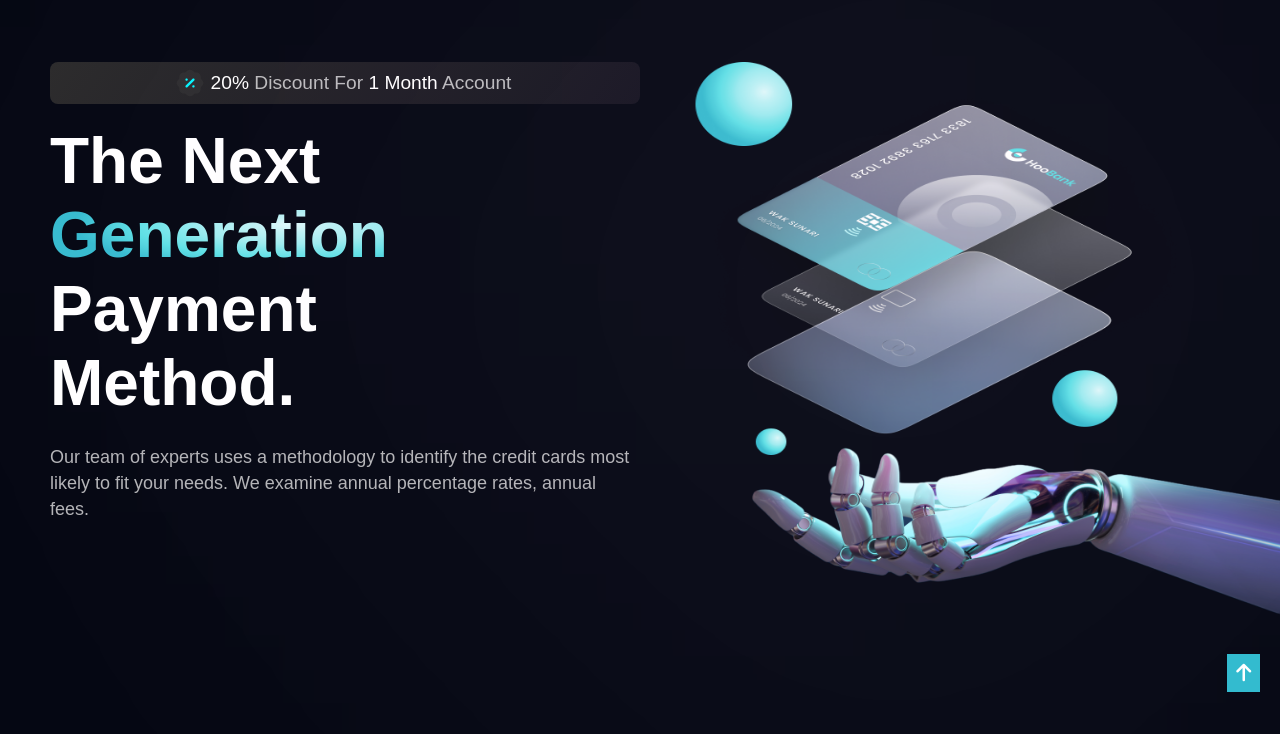
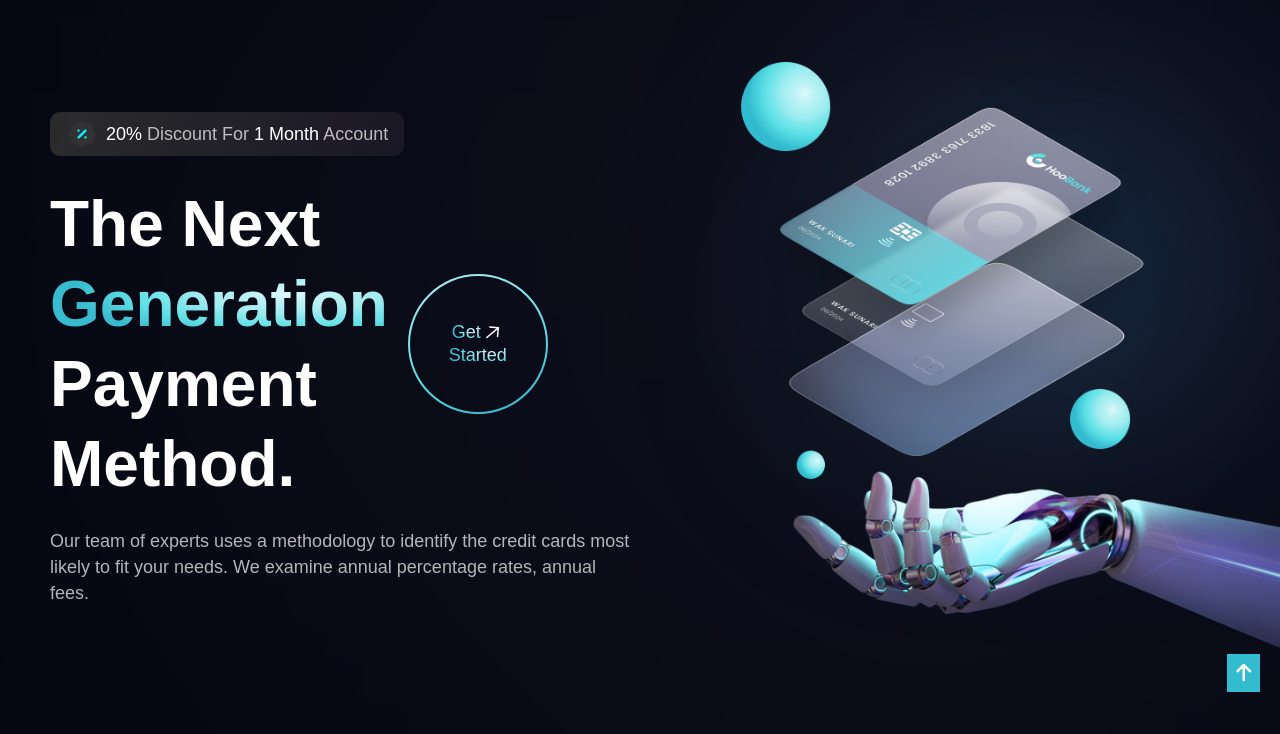
Before and after one commit to GabrielSF2022/HooBank, a plain HTML site: page index.html in a window 1280 px wide. Shown: the part 66-800 px from the top of the page. Drawn offline with nearby package versions, Linux system fonts and the light colour scheme.

Commit message:
final commit

```diff
--- a/index.html
+++ b/index.html
@@ -10,7 +10,8 @@
     <link rel="stylesheet" href="./src/css/variables.css">
     <link rel="stylesheet" href="./src/css/style.css">
     <link rel="stylesheet" href="./src/css/responsive.css">
-    <title>Document</title>
+    <link rel="icon" href="./src/img/icon.png">
+    <title>HooBank</title>
 </head>
 <body>
     <div class="container-all">
@@ -48,6 +49,20 @@
                                     <br>
                                     Payment <br> Method.
                                 </h1>
+
+                                <div class="circle-button-main">
+                                    <div class="container-circle-button-main">
+                                        <div class="image-circle">
+                                            <p>
+                                                <span>Get</span>
+                                            </p>
+                                            <img src="./src/img/arrow.svg" alt="">
+                                        </div>
+                                        <p class="text-circle">
+                                            <span>Started</span>
+                                        </p>
+                                    </div>
+                                </div>
                             </div>
                         </div>
 
@@ -59,6 +74,7 @@
                     <img src="./src/img/robot.png" alt="">
                     <div class="light-1"></div>
                     <div class="light-2"></div>
+                    <div class="light-3"></div>
                 </div>
 
             </div>
@@ -303,6 +319,7 @@
     </div>
 
 
+    <script src="./src/js/scrollreveal.min.js"></script>
     <script src="./src/js/script.js"></script>
 </body>
 </html>
--- a/src/css/responsive.css
+++ b/src/css/responsive.css
@@ -42,10 +42,6 @@
 
     .container-main{
         display: block;
-    }
-
-    .card{
-        width: 50%;
     }
 
     .p-text-content-1{
@@ -106,6 +102,16 @@
 
 @media(max-width:700px){
 
+    .text{
+        display: block;
+    }
+
+
+
+    .container-circle-button-main{
+        justify-content: center;
+    }
+
     .container-apps div{
         margin: 20px;
         text-align: center;
--- a/src/css/style.css
+++ b/src/css/style.css
@@ -13,6 +13,7 @@ html{
 
 body{
     background-color: #00040F;
+    overflow-x: hidden;
 }
 
 
@@ -88,25 +89,31 @@ main{
 
 .content-1{
     padding-left: 50px;
+    padding-right: 50px;
+    justify-content: center;
+    align-items: flex-start;
+    flex-direction: column;
+    display: flex;
+    flex: 1 1 0%;
 }
 
 .card{
     display: flex;
-    flex-direction:start;
-    width:auto;
+    flex-direction:row;
     background:linear-gradient(125.17deg,#272727 0%,#11101d 100%);
     align-items: center;
-    border-radius: 8px;
-    padding-top: 5px;
-    padding-bottom:5px;
+    border-radius: 10px;
+    padding:6px 1rem 6px 1rem;
     justify-content: center;
+    margin-bottom: 0.5rem;
 
 }
 
 .card p{
     color: #ffffffb3;
-    font-size: 1.2rem;
-    margin: 5px;
+    font-size: 18px;
+    line-height: 30.8px;
+    margin-left: 0.5rem;
     font-weight: 400;
     font-family: 'Poppins', sans-serif;
 }
@@ -114,13 +121,22 @@ main{
 .card img{
     width: 32px;
     height: 32px;
+    max-width: 100%;
 }
 
 .text-content-1{
     margin-top: 20px;
 }
 
+.text{
+    align-items: center;
+    flex-direction: row;
+    width: 100%;
+    display: flex;
+}
+
 .text-content-1 .text h1{
+    line-height: 80px;
     font-size:4rem;
     font-family: 'Poppins', sans-serif;
 }
@@ -132,6 +148,85 @@ main{
     -webkit-text-fill-color: transparent;
 }
 
+.circle-button-main{
+    background: linear-gradient(157.81deg,#def9fa -43.27%,#bef3f5 -21.24%,#9dedf0 12.19%,#7de7eb 29.82%,#5ce1e6 51.94%,#33bbcf 90.29%);
+    transition-timing-function: cubic-bezier(.4,0,.2,1);
+    transition-property: color,background-color,border-color,text-decoration-color,fill,stroke,opacity,box-shadow,transform,filter,backdrop-filter,-webkit-backdrop-filter;
+    transition-duration: .15s;
+    border-radius: 9999px;
+    padding: 2px;
+    justify-content: center;
+    align-items: center;
+    cursor: pointer;
+    width: 140px;
+    height: 140px;
+    display: flex;
+    margin-left: 20px;
+
+    justify-content: center;
+    align-items: center;
+    text-align: center;
+    justify-items: center;
+}
+
+.circle-button-main:hover{
+    -moz-transform: scale(1.1);
+	-webkit-transform: scale(1.1);
+	transform: scale(1.1);
+}
+
+.container-circle-button-main{
+    border-radius: 9999px;
+    align-items: center;
+    justify-content: center;
+    flex-direction: column;
+    background-color: rgb(0 4 15 / 1) ;
+    width: 100%;
+    height: 100%;
+    display: flex;
+}
+
+.image-circle{
+    align-items: flex-start;
+    flex-direction: row;
+    display: flex;
+    justify-content: center;
+}
+
+.image-circle p{
+    line-height: 23px;
+    font-weight: 500;
+    font-size: 18px;
+    font-family: 'Poppins', sans-serif;
+}
+
+.image-circle p span{
+    background: radial-gradient(64.18% 64.18% at 71.16% 35.69%,#def9fa .89%,#bef3f5 17.23%,#9dedf0 42.04%,#7de7eb 55.12%,#5ce1e6 71.54%,#33bbcf 100%);
+    background-clip: text;
+    -webkit-background-clip: text;
+    -webkit-text-fill-color: transparent;
+}
+
+.image-circle img{
+    object-fit: contain;
+    width: 23px;
+    height: 23px;
+    max-width: 100%;
+}
+
+.text-circle{
+    line-height: 23px;
+    font-weight: 500;
+    font-size: 18px;
+    font-family: 'Poppins', sans-serif;
+}
+
+.text-circle span{
+    background: radial-gradient(64.18% 64.18% at 71.16% 35.69%,#def9fa .89%,#bef3f5 17.23%,#9dedf0 42.04%,#7de7eb 55.12%,#5ce1e6 71.54%,#33bbcf 100%);
+    background-clip: text;
+    -webkit-background-clip: text;
+    -webkit-text-fill-color: transparent;
+}
 
 .p-text-content-1{
     font-size: 18px;
@@ -147,14 +242,16 @@ main{
     justify-items: center;
     align-items: center;
     display: flex;
+    flex: 1 1 0%;
 
 }
 
 .content-2 img{
     position:relative;
-    height: 70vh;
-    width: 50vw;
-    float: right;
+    height: 100%;
+    width: 100%;
+    max-width: 100%;
+    z-index: 5;
 }
 
 .light-1{
@@ -174,6 +271,18 @@ main{
     width: 80%;
     height:80%;
     z-index:1;
+    bottom: 10rem;
+    position: absolute;
+}
+
+.light-3{
+    background: linear-gradient(180deg,rgba(188,165,255,0) 0%,#214d76 100%);
+    filter: blur(123px);
+    width: 50%;
+    height: 50%;
+    z-index: 0;
+    bottom: 5rem;
+    right: 5rem;
     position: absolute;
 }
 
--- a/src/js/script.js
+++ b/src/js/script.js
@@ -12,6 +12,8 @@ window.onscroll = () => {
 }
 
 
+
+// SHOW SCROLL UP
 const scrollHeader = () =>{
     const header = document.getElementById('header')
     this.scrollY >=50 ? header.classList.add('bg-header')
@@ -21,9 +23,24 @@ window.addEventListener('scroll', scrollHeader);
 
 
 
+// NAVBAR ACTIVE
 document.querySelectorAll('.navbar li a').forEach(el => {
     el.onclick = () => {
       document.querySelectorAll('.navbar li a').forEach(el => el.classList.remove('active'));
       el.classList.add('active');
     }
-  })
+})
+
+
+// SCROLL REVEAL
+const sr = ScrollReveal({
+    origin:'top',
+    distance: '60px',
+    duration: 3000,
+    delay: 400,
+})
+
+sr.reveal(`.content-1, .numbers-section, .clients`)
+sr.reveal(`.content-2, .info1, .card-footer`, {origin:'bottom'})
+sr.reveal(`.product-image, .container-info2, .apps`, {origin:'left'})
+sr.reveal(`.product-text, .info2-image`, {origin:'right'})
```
Also changed, not shown: src/img/arrow.svg (added), src/img/icon.png (added), src/js/scrollreveal.min.js (added).
